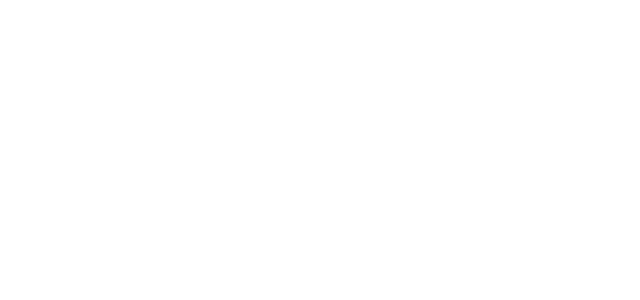
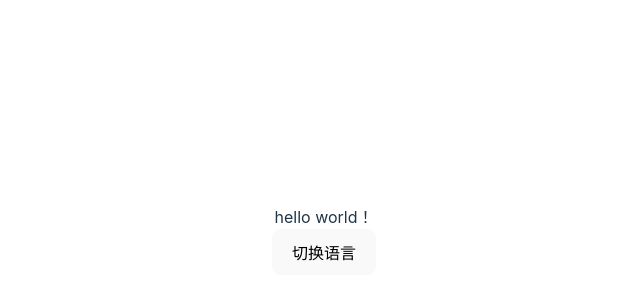
Before and after one commit to qiushilong/vue3-spa-project-template, a Vue app: page /i18n in a window 1280 px wide. Before the commit this address had no page. Shown: the part 160-460 px from the top of the page, without its empty margins (316-956 px from the left). Built offline with nearby package versions, Linux system fonts and the light colour scheme.

Commit message:
feat: 国际化

```diff
--- a/components.d.ts
+++ b/components.d.ts
@@ -10,6 +10,7 @@
     AButton: typeof import('ant-design-vue/es')['Button']
     Demo: typeof import('./src/components/Demo.vue')['default']
     HelloWorld: typeof import('./src/components/HelloWorld.vue')['default']
+    I18nDemo: typeof import('./src/components/i18n-demo.vue')['default']
     RouterLink: typeof import('vue-router')['RouterLink']
     RouterView: typeof import('vue-router')['RouterView']
   }
--- a/package.json
+++ b/package.json
@@ -13,6 +13,7 @@
     "axios": "^1.2.1",
     "pinia": "^2.0.28",
     "vue": "^3.2.45",
+    "vue-i18n": "^9.2.2",
     "vue-router": "4"
   },
   "devDependencies": {
--- /dev/null
+++ b/src/components/i18n-demo.vue
@@ -0,0 +1,11 @@
+<template>
+  <div>{{ $t("message.hello") }}</div>
+  <a-button type="primary" @click="handleLocation($i18n)">切换语言</a-button>
+</template>
+
+<script setup lang="ts">
+import type { VueI18n, ExportedGlobalComposer } from "vue-i18n";
+const handleLocation = (i18n: VueI18n | ExportedGlobalComposer) => {
+  i18n.locale = i18n.locale === "en" ? "cn" : "en";
+};
+</script>
--- /dev/null
+++ b/src/i18n/cn.json
@@ -0,0 +1,5 @@
+{
+  "message": {
+    "hello": "你好 世界！繁體字"
+  }
+}
--- /dev/null
+++ b/src/i18n/en.json
@@ -0,0 +1,5 @@
+{
+  "message": {
+    "hello": "hello world！"
+  }
+}
--- /dev/null
+++ b/src/i18n/index.ts
@@ -0,0 +1,13 @@
+import { createI18n } from "vue-i18n";
+import cn from "./cn.json";
+import en from "./en.json";
+
+const i18n = createI18n({
+  locale: "en",
+  messages: {
+    en: en,
+    cn: cn,
+  },
+});
+
+export default i18n;
--- a/src/main.ts
+++ b/src/main.ts
@@ -3,5 +3,6 @@
 import App from "./App.vue";
 import router from "./router";
 import store from "./store";
+import i18n from "./i18n";
 
-createApp(App).use(router).use(store).mount("#app");
+createApp(App).use(router).use(store).use(i18n).mount("#app");
--- a/src/router/routes.ts
+++ b/src/router/routes.ts
@@ -9,6 +9,11 @@
     name: "home",
     component: () => import("@/components/HelloWorld.vue"),
   },
+  {
+    path: "/i18n",
+    name: "i18n",
+    component: () => import("@/components/i18n-demo.vue"),
+  },
 ];
 
 export default routes;
```
Also changed, not shown: 1 other file (tests, documents, lock files or other folders).
